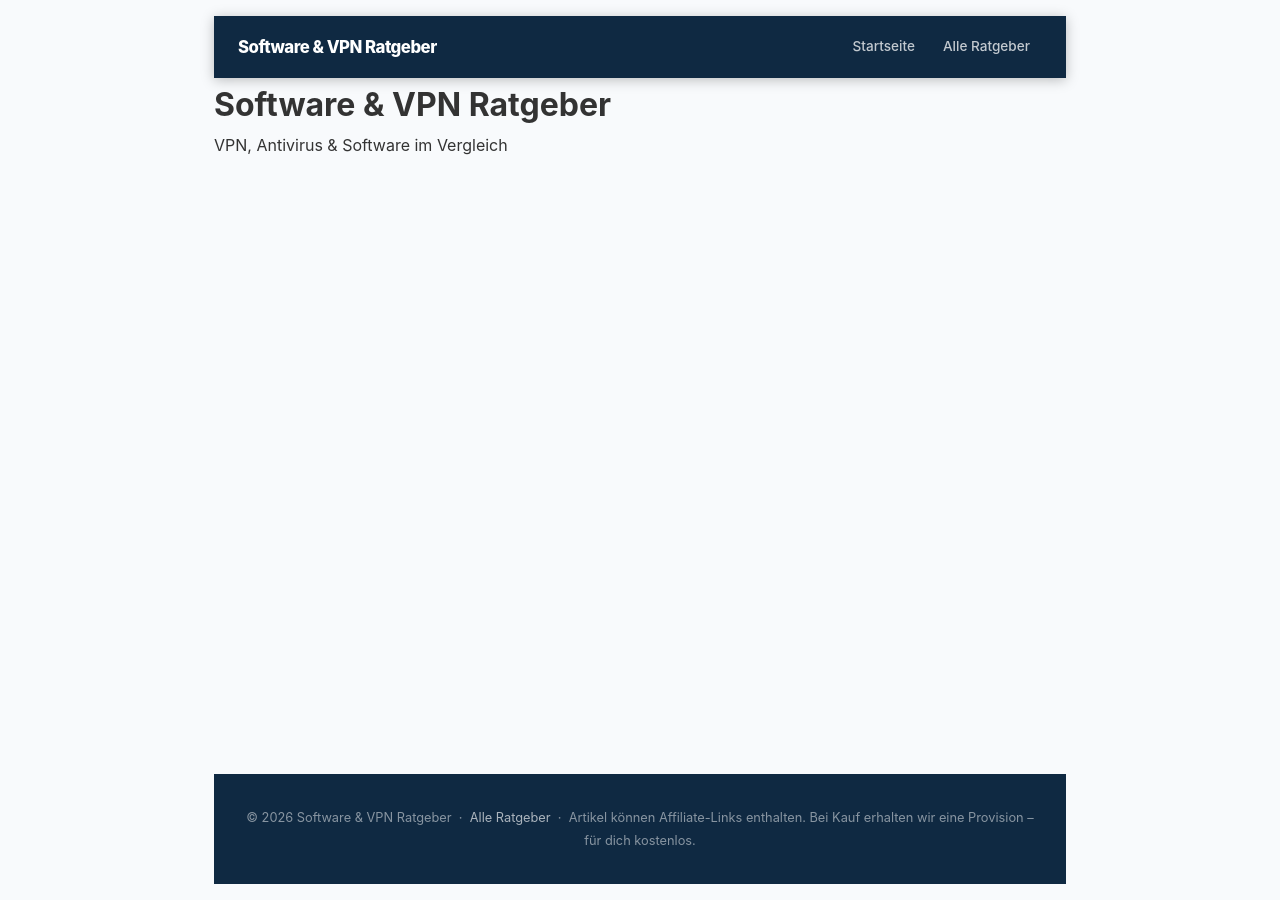
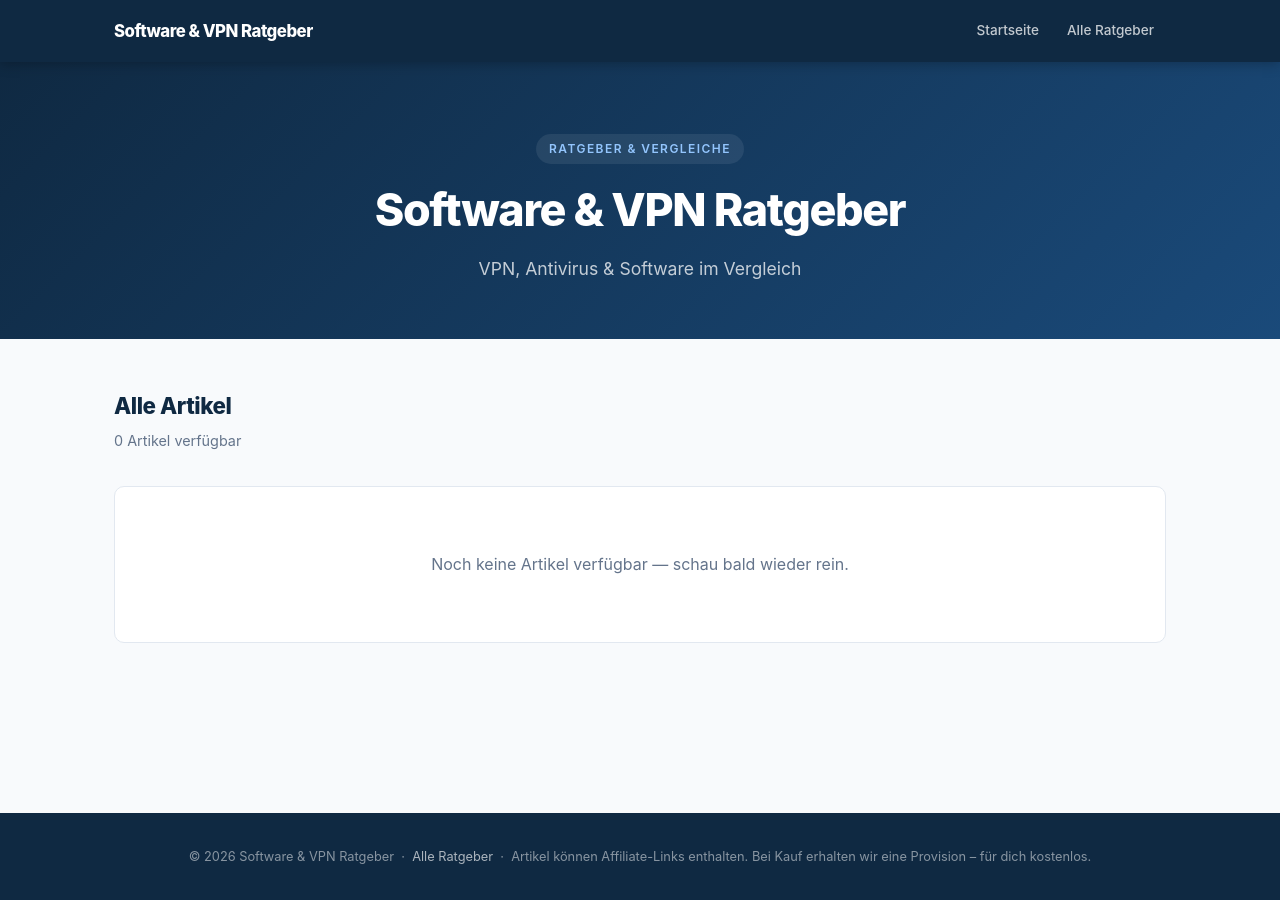
Before and after one commit to deraneckaerial/software-vpn-ratgeber, a Jekyll site: the page built from index.html, in a window 1280 px wide. Built offline with Jekyll 4.4.1, drawn with Linux system fonts in a browser that asks for light colours.

Commit message:
Update index page

```diff
--- a/index.html
+++ b/index.html
@@ -1,32 +1,42 @@
 ---
 layout: default
 ---
-<!DOCTYPE html>
-<html lang="de">
-<head>
-  <meta charset="UTF-8">
-  <meta name="viewport" content="width=device-width, initial-scale=1.0">
-  <title>Software & VPN Ratgeber</title>
-  <meta name="description" content="VPN, Antivirus & Software im Vergleich">
-  <style>
-    body { font-family: -apple-system, BlinkMacSystemFont, 'Segoe UI', sans-serif; max-width: 900px; margin: 0 auto; padding: 1rem 1.5rem; color: #333; }
-    h1 { font-size: 2rem; }
-    .post-list { list-style: none; padding: 0; }
-    .post-list li { border-bottom: 1px solid #eee; padding: 1rem 0; }
-    .post-list a { text-decoration: none; font-size: 1.1rem; color: #0066cc; }
-    .post-date { color: #888; font-size: 0.85rem; margin-top: 0.25rem; }
-  </style>
-</head>
-<body>
-  <h1>Software & VPN Ratgeber</h1>
-  <p>VPN, Antivirus & Software im Vergleich</p>
-  <ul class="post-list">
+
+<div class="hero">
+  <div class="hero__inner">
+    <span class="hero__eyebrow">Ratgeber &amp; Vergleiche</span>
+    <h1 class="hero__title">{{ site.title }}</h1>
+    <p class="hero__desc">{{ site.description }}</p>
+  </div>
+</div>
+
+<div class="section">
+  <div class="section-header" style="margin-bottom: 0.25rem;">
+    <h2 class="section__title">Alle Artikel</h2>
+    <p class="section__sub">{{ site.posts | size }} {% if site.posts.size == 1 %}Artikel{% else %}Artikel{% endif %} verfügbar</p>
+  </div>
+
+  {% if site.posts.size > 0 %}
+  <div class="card-grid">
     {% for post in site.posts %}
-    <li>
-      <a href="{{ post.url | prepend: site.baseurl }}">{{ post.title }}</a>
-      <div class="post-date">{{ post.date | date: "%d.%m.%Y" }}</div>
-    </li>
+    <a href="{{ post.url | prepend: site.baseurl }}" class="card" aria-label="{{ post.title }}">
+      <div class="card__date">{{ post.date | date: "%d. %B %Y" }}</div>
+      <div class="card__title">{{ post.title }}</div>
+      {% if post.description %}
+        <p class="card__excerpt">{{ post.description | truncate: 110 }}</p>
+      {% endif %}
+      <span class="card__cta">
+        Artikel lesen
+        <svg width="14" height="14" fill="none" stroke="currentColor" viewBox="0 0 24 24" aria-hidden="true">
+          <path stroke-linecap="round" stroke-linejoin="round" stroke-width="2.5" d="M9 5l7 7-7 7"/>
+        </svg>
+      </span>
+    </a>
     {% endfor %}
-  </ul>
-</body>
-</html>
+  </div>
+  {% else %}
+  <div class="empty-state">
+    <p>Noch keine Artikel verfügbar — schau bald wieder rein.</p>
+  </div>
+  {% endif %}
+</div>
```
